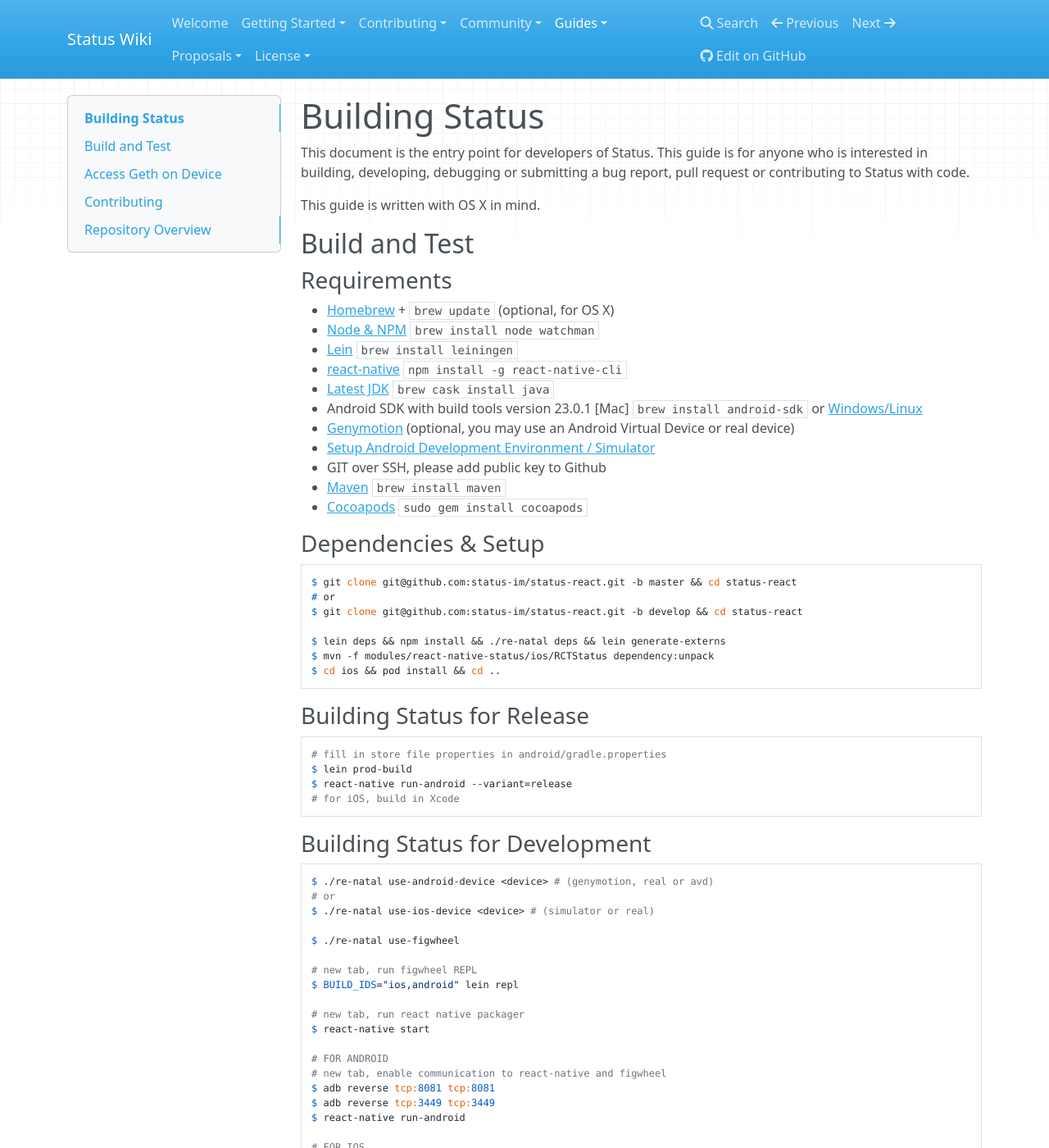
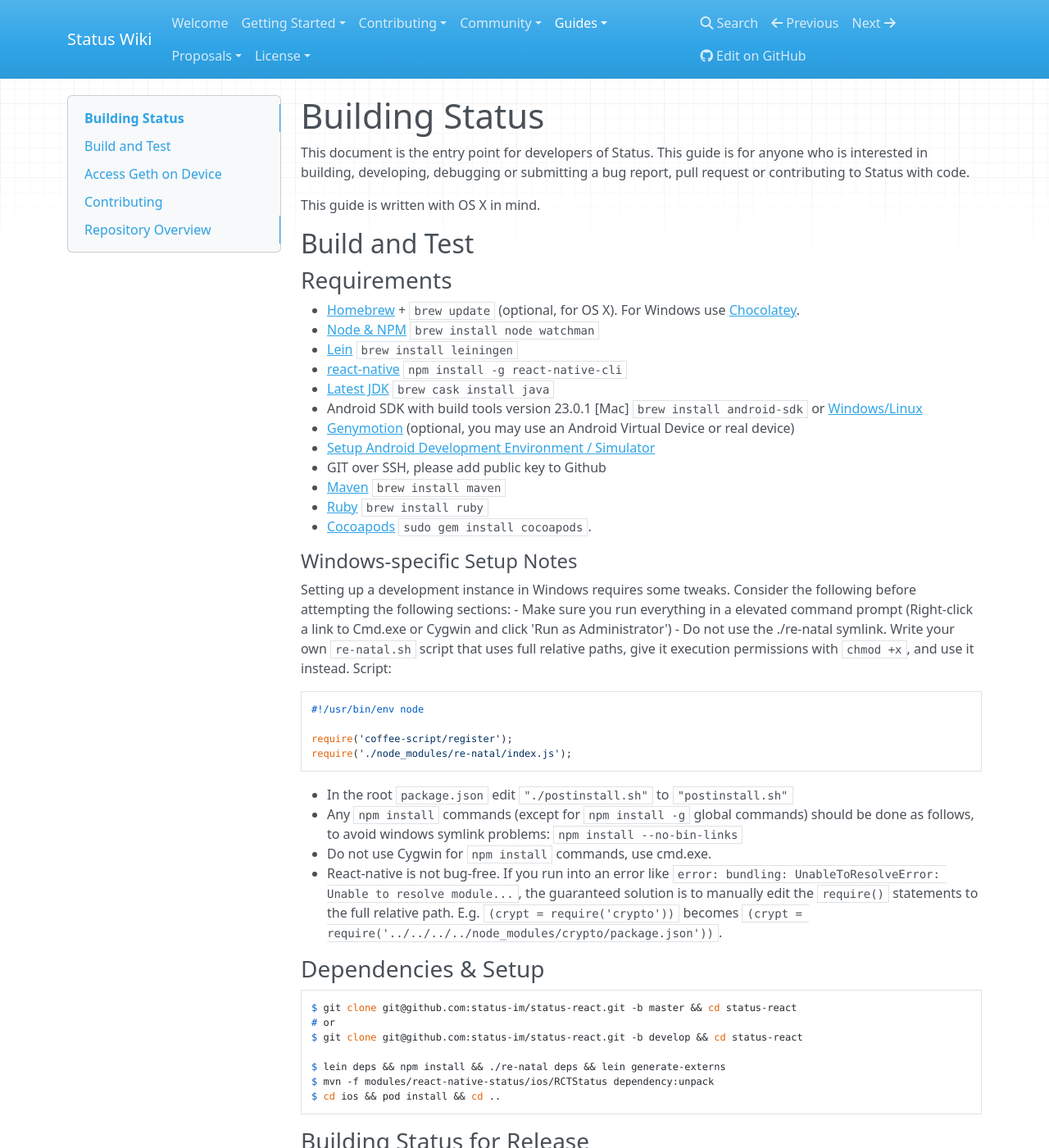
Before and after one commit to status-im/wiki.status.im, an MkDocs documentation site: the page built from docs/contributing/development/building-status.md, in a window 1280 px wide and 1400 px high. Shown: the whole window at 82% size. Built offline with MkDocs 1.6.1, drawn with Linux system fonts in a browser that asks for light colours; nearby versions of some CDN libraries; old or Windows-style settings are respelled for this version of MkDocs.

Commit message:
Added windows-specific setup notes
These tweaks are required to get a development instance up and running on windows
Pursuant to https://status-im.slack.com/archives/C3NFZKNRG/p1494009635732517

````diff
--- a/docs/contributing/development/building-status.md
+++ b/docs/contributing/development/building-status.md
@@ -7,7 +7,7 @@ This guide is written with OS X in mind.
 ## Build and Test
 
 ### Requirements
-- [Homebrew](http://brew.sh/) + `brew update` (optional, for OS X)
+- [Homebrew](http://brew.sh/) + `brew update` (optional, for OS X). For Windows use [Chocolatey](https://chocolatey.org/).
 - [Node & NPM](https://nodejs.org/en/) `brew install node watchman`
 - [Lein](http://leiningen.org) `brew install leiningen`
 - [react-native](https://facebook.github.io/react-native/docs/getting-started.html) `npm install -g react-native-cli`
@@ -17,7 +17,23 @@ This guide is written with OS X in mind.
 - [Setup Android Development Environment / Simulator](https://facebook.github.io/react-native/docs/android-setup.html)
 - GIT over SSH, please add public key to Github
 - [Maven](https://maven.apache.org/install.html) `brew install maven`
-- [Cocoapods](https://cocoapods.org) `sudo gem install cocoapods`
+- [Ruby](https://www.ruby-lang.org/en/) `brew install ruby`
+- [Cocoapods](https://cocoapods.org) `sudo gem install cocoapods`.
+
+#### Windows-specific Setup Notes
+Setting up a development instance in Windows requires some tweaks. Consider the following before attempting the following sections:
+- Make sure you run everything in a elevated command prompt (Right-click a link to Cmd.exe or Cygwin and click 'Run as Administrator')
+- Do not use the ./re-natal symlink. Write your own `re-natal.sh` script that uses full relative paths, give it execution permissions with `chmod +x`, and use it instead. Script:
+```
+#!/usr/bin/env node
+
+require('coffee-script/register');
+require('./node_modules/re-natal/index.js');
+```
+- In the root `package.json` edit `"./postinstall.sh"` to `"postinstall.sh"`
+- Any `npm install` commands (except for `npm install -g` global commands) should be done as follows, to avoid windows symlink problems: `npm install --no-bin-links`
+- Do not use Cygwin for `npm install` commands, use cmd.exe.
+- React-native is not bug-free. If you run into an error like `error: bundling: UnableToResolveError: Unable to resolve module...`, the guaranteed solution is to manually edit the `require()` statements to the full relative path. E.g. `(crypt = require('crypto'))` becomes `(crypt = require('../../../../node_modules/crypto/package.json'))`.
 
 ### Dependencies & Setup
     $ git clone git@github.com:status-im/status-react.git -b master && cd status-react
````
Also changed, not shown: other parts of docs/contributing/development/building-status.md (+1 -0 lines).
